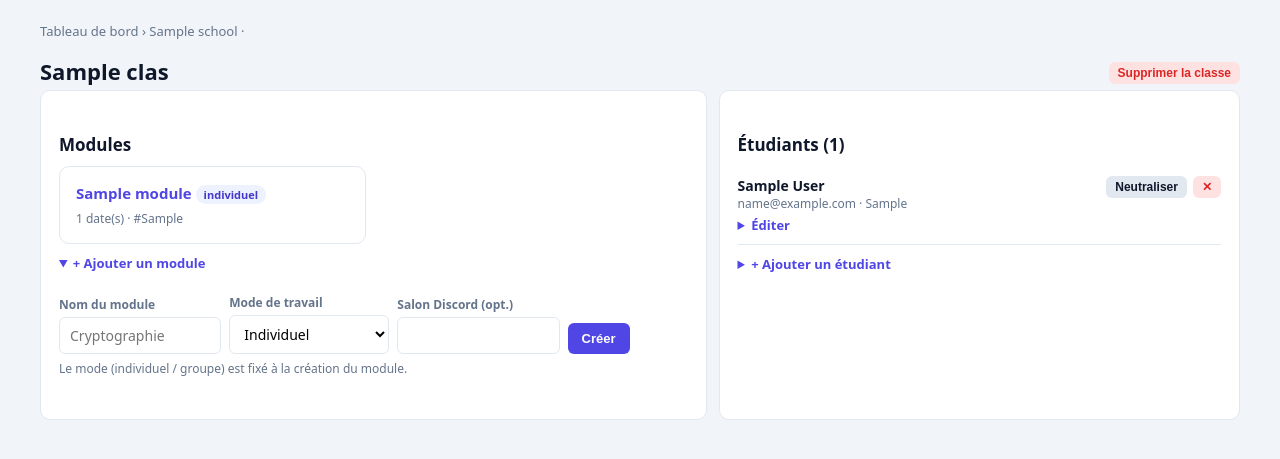
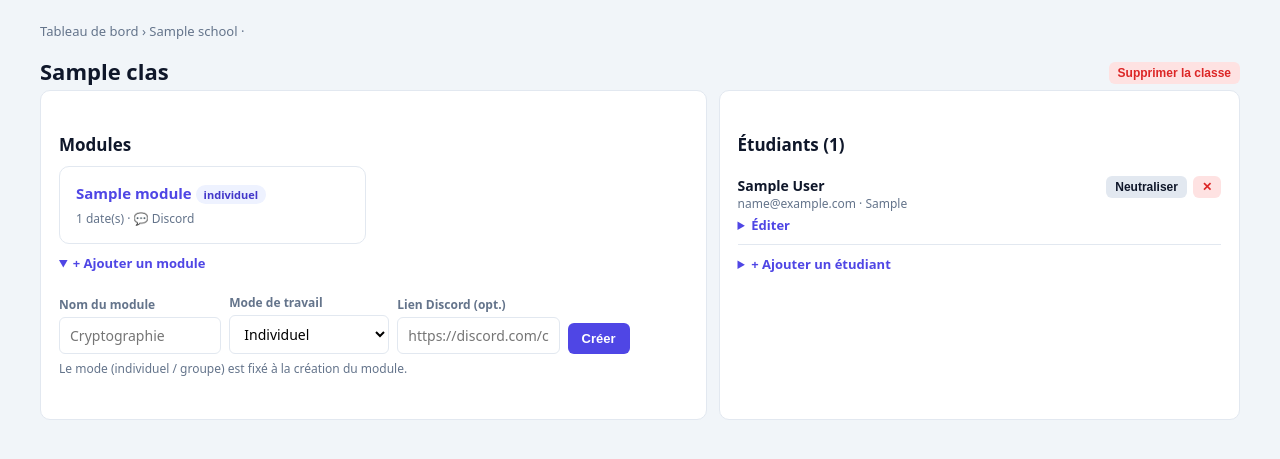
Before and after one commit to bstocker/AstraNote, a Flask app: page /classes/1 in a window 1280 px wide, after a click on "+ Ajouter un module". Shown: the part 58-517 px from the top of the page. Run offline with Flask 3, Linux system fonts and the light colour scheme; a user stored in the database is signed in; tables that the repository leaves empty hold one stand-in row (values such as "Sample post").

Commit message:
Module : supprimer le champ salon Discord, ne garder que le lien
Le champ "Salon Discord (nom)" (discord_channel) est retiré des formulaires
de création et d'édition, et de l'affichage. Seul "Lien Discord (URL)"
(discord_url) est conservé ; l'en-tête et la carte de module affichent un
lien "💬 Discord".

- Modèle : attribut discord_channel retiré (la colonne existante en base
  reste inutilisée, sans impact).
- create_module / edit_module : discord_url uniquement.
- Templates module et fiche de classe mis à jour.
- Fiche fonctionnelle §5.3 et modèle §6.

Co-Authored-By: Claude Opus 4.8 (1M context) <noreply@anthropic.com>

```diff
--- a/astranote/models.py
+++ b/astranote/models.py
@@ -73,7 +73,6 @@ class Module(db.Model):
     __tablename__ = "module"
     id = db.Column(db.Integer, primary_key=True)
     name = db.Column(db.String(120), nullable=False)
-    discord_channel = db.Column(db.String(120))
     discord_url = db.Column(db.String(500))  # lien vers le salon Discord (cliquable)
     class_id = db.Column(db.Integer, db.ForeignKey("class.id"), nullable=False)
     work_mode = db.Column(db.String(20), nullable=False, default=WORK_MODE_INDIVIDUAL)
--- a/astranote/modules.py
+++ b/astranote/modules.py
@@ -75,7 +75,7 @@ def create_module(class_id):
 
     module = Module(
         name=name, class_id=klass.id, work_mode=work_mode,
-        discord_channel=request.form.get("discord_channel", "").strip() or None,
+        discord_url=request.form.get("discord_url", "").strip() or None,
     )
     db.session.add(module)
     db.session.commit()
@@ -86,7 +86,7 @@ def create_module(class_id):
 @modules_bp.route("/modules/<int:module_id>/edit", methods=["POST"])
 @login_required
 def edit_module(module_id):
-    """Édite un module : nom, salon et lien Discord.
+    """Édite un module : nom et lien Discord.
 
     Le mode de travail (individuel/groupe) n'est PAS modifiable après création
     (il conditionne groupes et notes déjà saisis — cf. fiche §2).
@@ -98,7 +98,6 @@ def edit_module(module_id):
         return redirect(url_for("modules.view_module", module_id=module.id))
 
     module.name = name
-    module.discord_channel = request.form.get("discord_channel", "").strip() or None
     module.discord_url = request.form.get("discord_url", "").strip() or None
     db.session.commit()
     flash("Module mis à jour.", "success")
--- a/astranote/templates/structure/class_detail.html
+++ b/astranote/templates/structure/class_detail.html
@@ -27,7 +27,7 @@
         </h3>
         <div class="meta">
           {{ m.grade_dates|length }} date(s)
-          {% if m.discord_channel %} · #{{ m.discord_channel }}{% endif %}
+          {% if m.discord_url %} · 💬 Discord{% endif %}
         </div>
       </a>
       {% endfor %}
@@ -47,7 +47,7 @@
               <option value="group">En groupe</option>
             </select>
           </div>
-          <div><label>Salon Discord (opt.)</label><input type="text" name="discord_channel"></div>
+          <div><label>Lien Discord (opt.)</label><input type="url" name="discord_url" placeholder="https://discord.com/channels/…"></div>
           <div style="flex:0 0 auto;"><button class="btn" type="submit">Créer</button></div>
         </form>
         <p class="help">Le mode (individuel / groupe) est fixé à la création du module.</p>
```
Also changed, not shown: AstraNote_Fiche_Fonctionnelle.md (+2 -2 lines), astranote/templates/modules/module_detail.html (+4 -10 lines).
